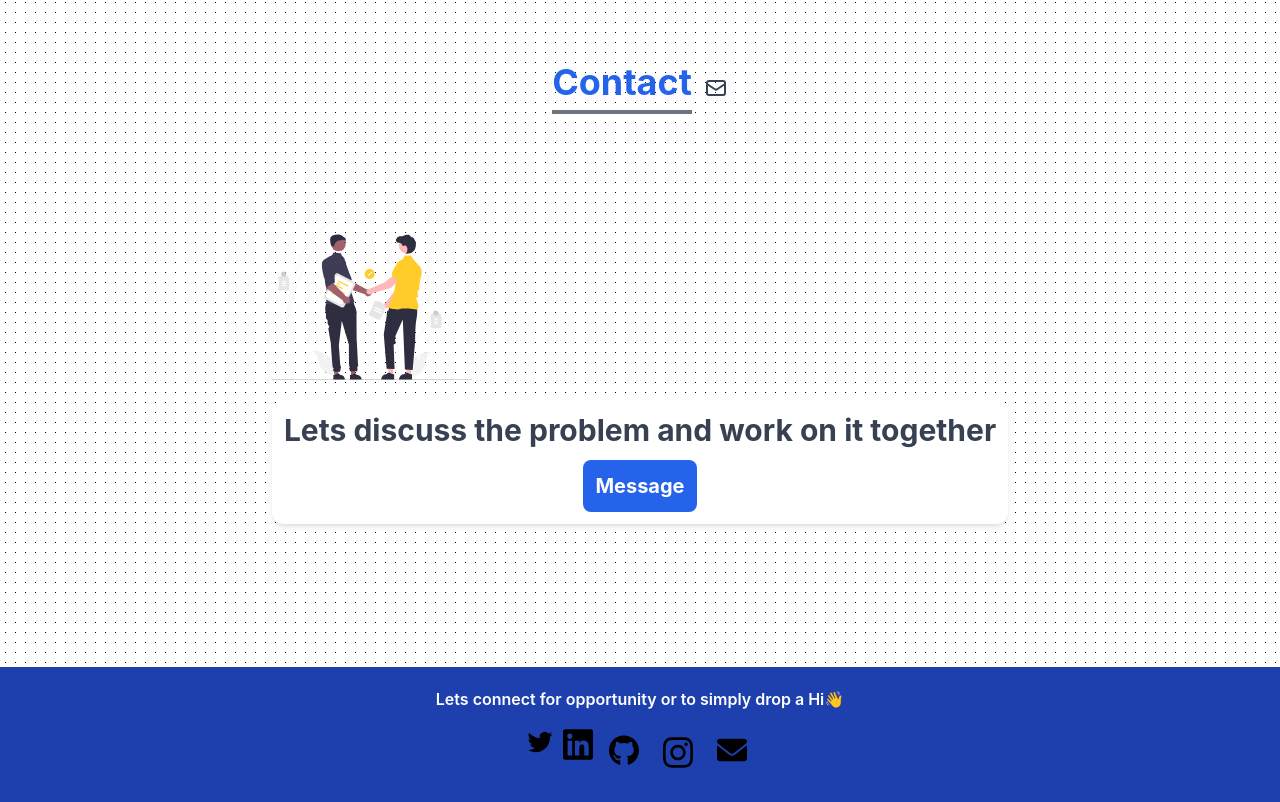
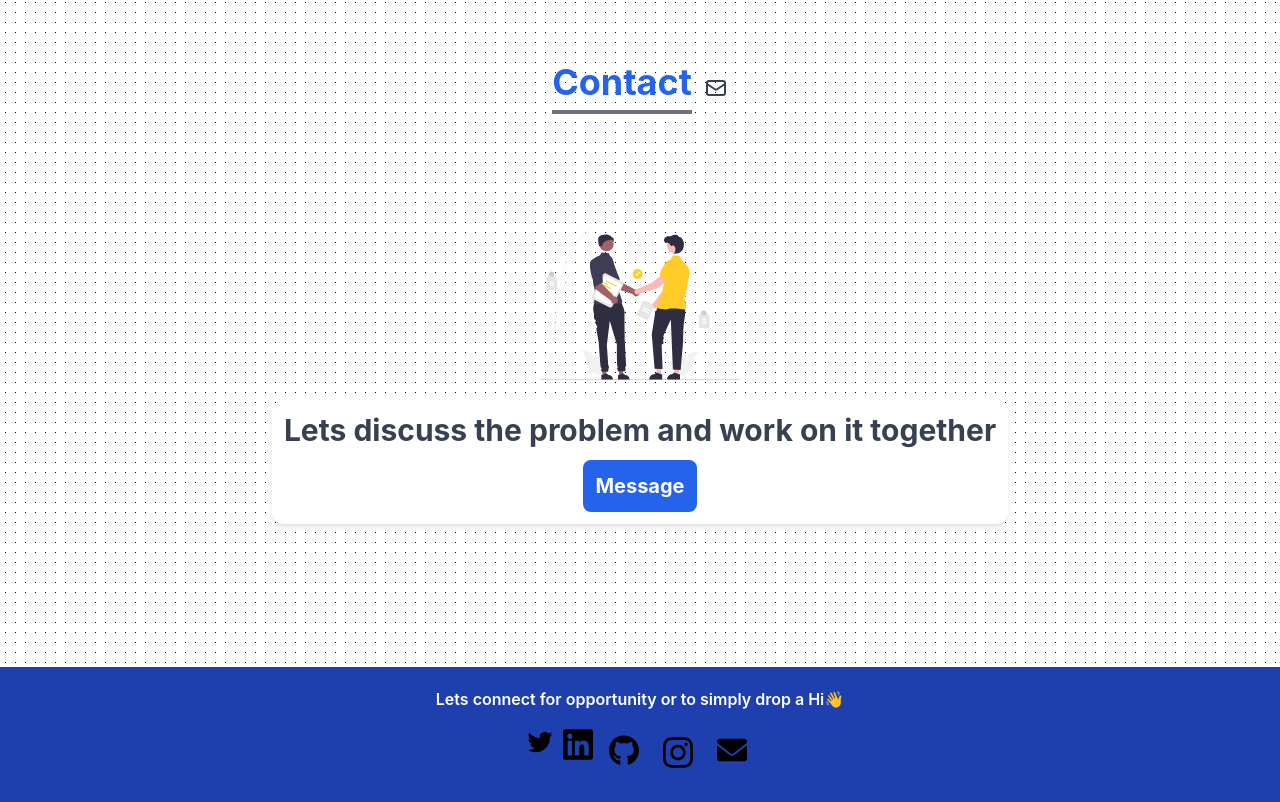
Before and after one commit to rai-roshan/roshan-rai, a Next.js app: page / in a window 1280 px wide. Shown: the part 4177-4979 px from the top of the page. Built offline with nearby package versions, Linux system fonts and the light colour scheme.

Commit message:
fix image alignment style

```diff
--- a/next.config.js
+++ b/next.config.js
@@ -1,6 +1,5 @@
 module.exports = {
   reactStrictMode: true,
-  output: 'export',
   images: {
     unoptimized: false
   }
--- a/pages/Sections/Contact.js
+++ b/pages/Sections/Contact.js
@@ -50,7 +50,7 @@
             <Heading />
 
             <IntersectionAnimate animate={ { pre: "transparent" , animate: "rai-slide-in" , delay: "animate-delay-half" } }>
-            <div className={"flex flex-col mb-12"}>
+            <div className={"flex flex-col mb-12 items-center"}>
                 <Image height={"200"} width={"200"}  alt="deal" src={"/images/undraw_business_deal.svg"} />
                 <div className={"mt-5 bg-white shadow-md rounded-xl p-3 flex flex-col items-center"}>
                     <h1 className={"font-bold text-gray-700 text-3xl text-center"}>
```
